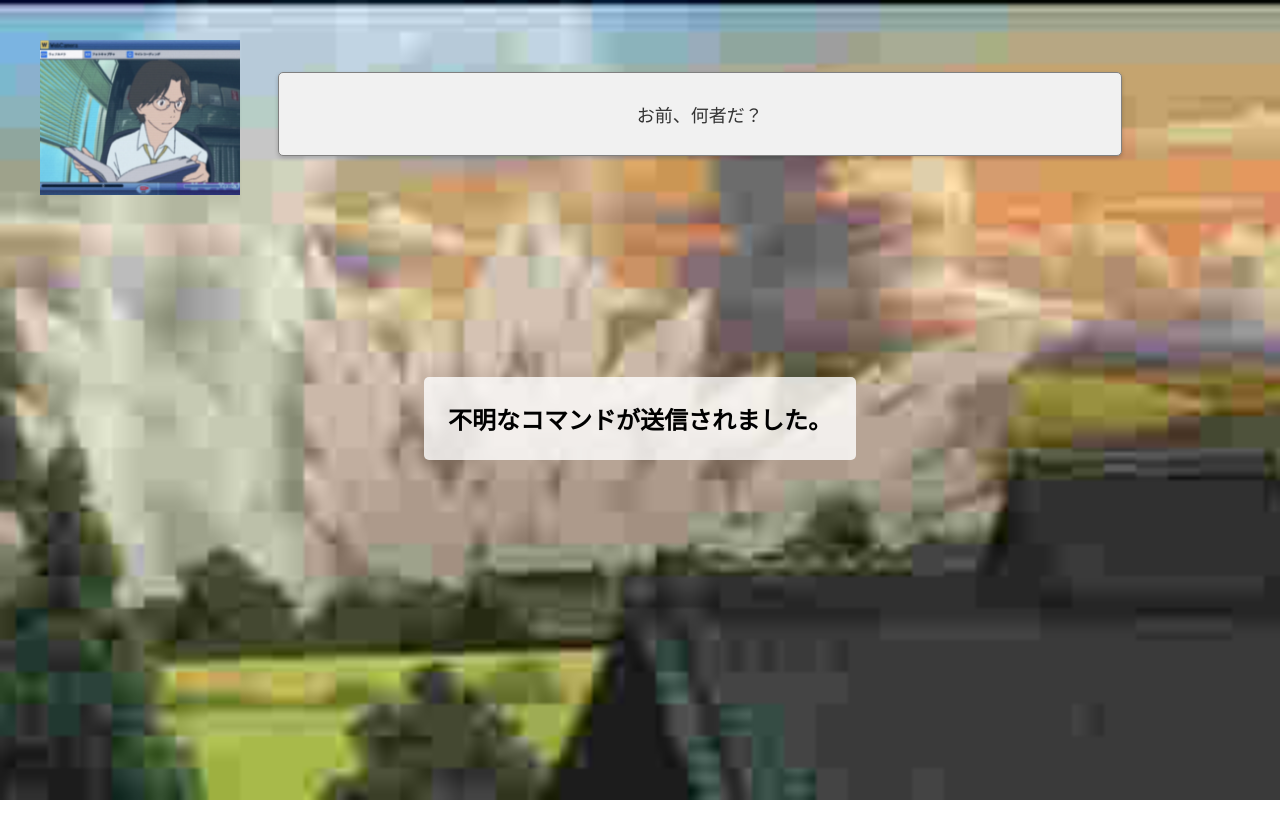
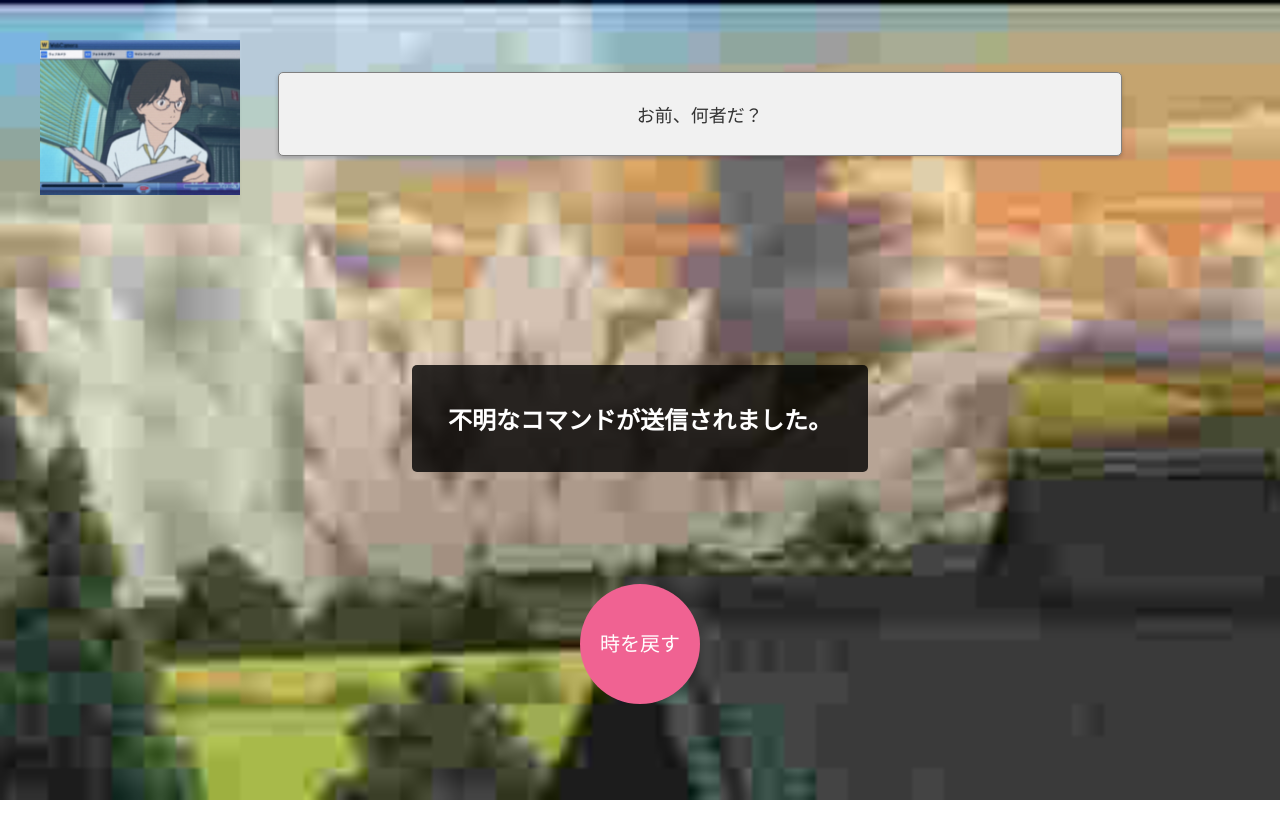
Before and after one commit to motoshifurugen/summer-wars, a Vue app: page /do in a window 1280 px wide. Built offline with nearby package versions, Linux system fonts and the light colour scheme.

Commit message:
#8 時を戻すボタン追加

```diff
--- a/src/views/DoCommand.vue
+++ b/src/views/DoCommand.vue
@@ -2,6 +2,9 @@
     <div class="submitted">
       <div class="background-image" :style="{ backgroundImage: `url(${currentImage})` }"></div>
     <h1 v-if="showMessage" class="message-header">{{ getMessageText() }}</h1>
+    <div v-if="showMessage" class="back-button-container">
+      <router-link to="/" class="back-button btn-circle-flat">時を戻す</router-link>
+    </div>
     </div>
   </template>
 
@@ -85,11 +88,11 @@
 
   .message-header {
   font-size: 24px;
-  background-color: rgba(255, 255, 255, 0.8); /* メッセージの背景色（透明度を上げる） */
-  padding: 10px;
+  background-color: rgba(0, 0, 0, 0.8); /* メッセージの背景色（透明度を上げる） */
   border-radius: 5px;
   display: inline-block;
-  padding: 1em;
+  padding: 1.5em;
+  color: white;
 }
 
   .background-image {
@@ -103,4 +106,28 @@
     height: 100%;
     z-index: -1;
   }
+  .back-button-container {
+  position: absolute;
+  bottom: 100px;
+  left: 50%;
+  transform: translateX(-50%);
+}
+.btn-circle-flat {
+  display: inline-block;
+  text-decoration: none;
+  background: #F06292;
+  color: #FFF;
+  width: 120px;
+  height: 120px;
+  line-height: 120px;
+  border-radius: 50%;
+  text-align: center;
+  overflow: hidden;
+  transition: .4s;
+  font-size: 1.25em;
+}
+
+.btn-circle-flat:hover {
+  background: #E91E63;
+}
   </style>
```
